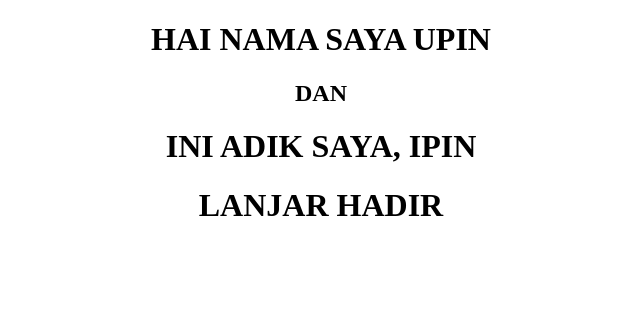
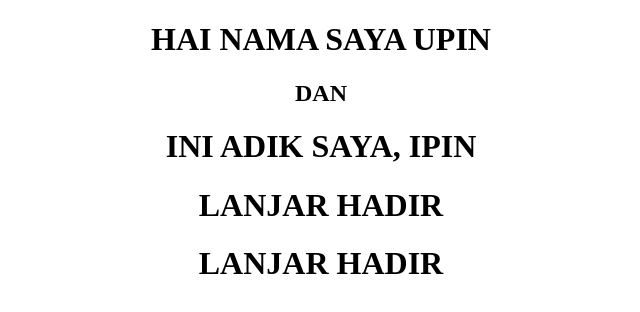
Before and after one commit to lanjar17/tiga-serangkai, a plain HTML site: page index.html in a window 1280 px wide. Shown: the whole page, without its empty margins (319-959 px from the left). Drawn offline with Linux system fonts and the light colour scheme.

Commit message:
coba edit

```diff
--- a/index.html
+++ b/index.html
@@ -12,6 +12,7 @@
         <h2>DAN</h2>
         <H1>INI ADIK SAYA, IPIN</H1>
         <h1>LANJAR HADIR</h1>
+        <h1>LANJAR HADIR</h1>
     </center>
 </body>
 </html>
```
